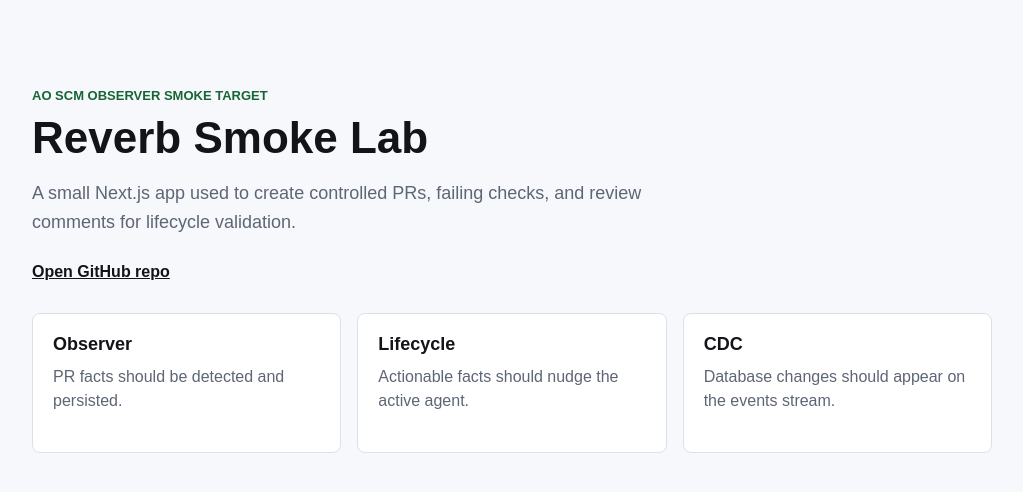
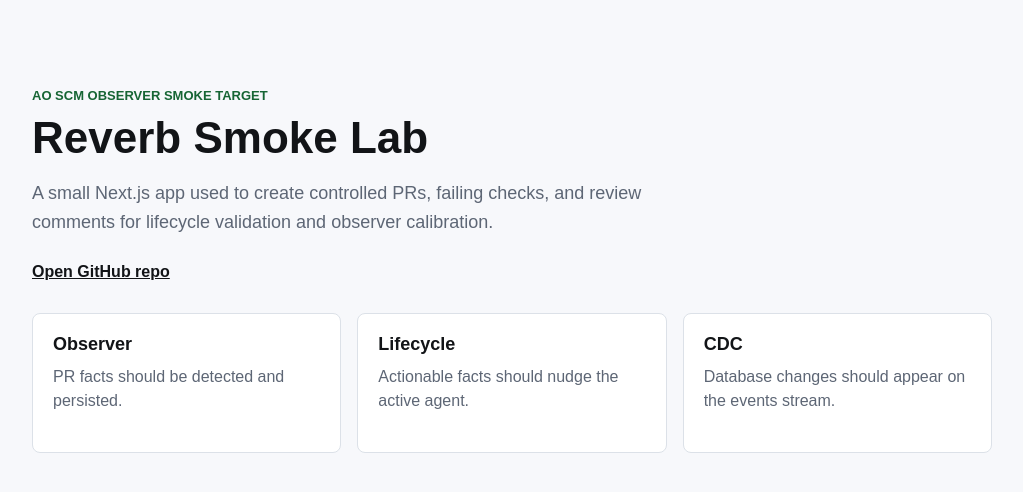
Before and after one commit to whoisasx/test-reverb, a Next.js app: page / in a window 1280 px wide. Shown: the top 492 px of the page, without its empty margins (128-1151 px from the left). Built offline with nearby package versions, Linux system fonts and the light colour scheme.

Commit message:
Intentionally break build workflow

```diff
--- a/app/page.tsx
+++ b/app/page.tsx
@@ -1,4 +1,5 @@
 import { StatusCard } from "./components/status-card";
+import "./components/build-failure-sentinel";
 import checks from "../ci-fixtures/checks.json";
 
 export default function Home() {
@@ -9,7 +10,7 @@
         <h1 id="page-title">Reverb Smoke Lab</h1>
         <p className="summary">
           A small Next.js app used to create controlled PRs, failing checks, and
-          review comments for lifecycle validation.
+          review comments for lifecycle validation and observer calibration.
         </p>
         <a className="repo-link" href="https://github.com/whoisasx/test-reverb">
           Open GitHub repo
```
